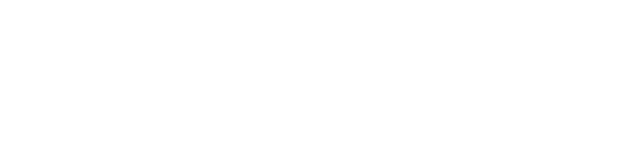
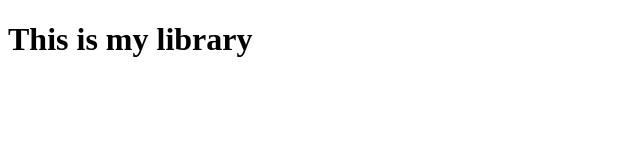
Before and after one commit to ferjoaguilar/my-library, a plain HTML site: page index.html in a window 1280 px wide. Shown: the whole page, without its empty margins (0-640 px from the left). Drawn offline with Linux system fonts and the light colour scheme.

Commit message:
:sparkles:feat(heading):add title to my library

```diff
--- a/index.html
+++ b/index.html
@@ -7,6 +7,6 @@
     <link rel="stylesheet" href="./css/main.css">
 </head>
 <body>
-
+    <h1>This is my library</h1>
 </body>
 </html>
```
